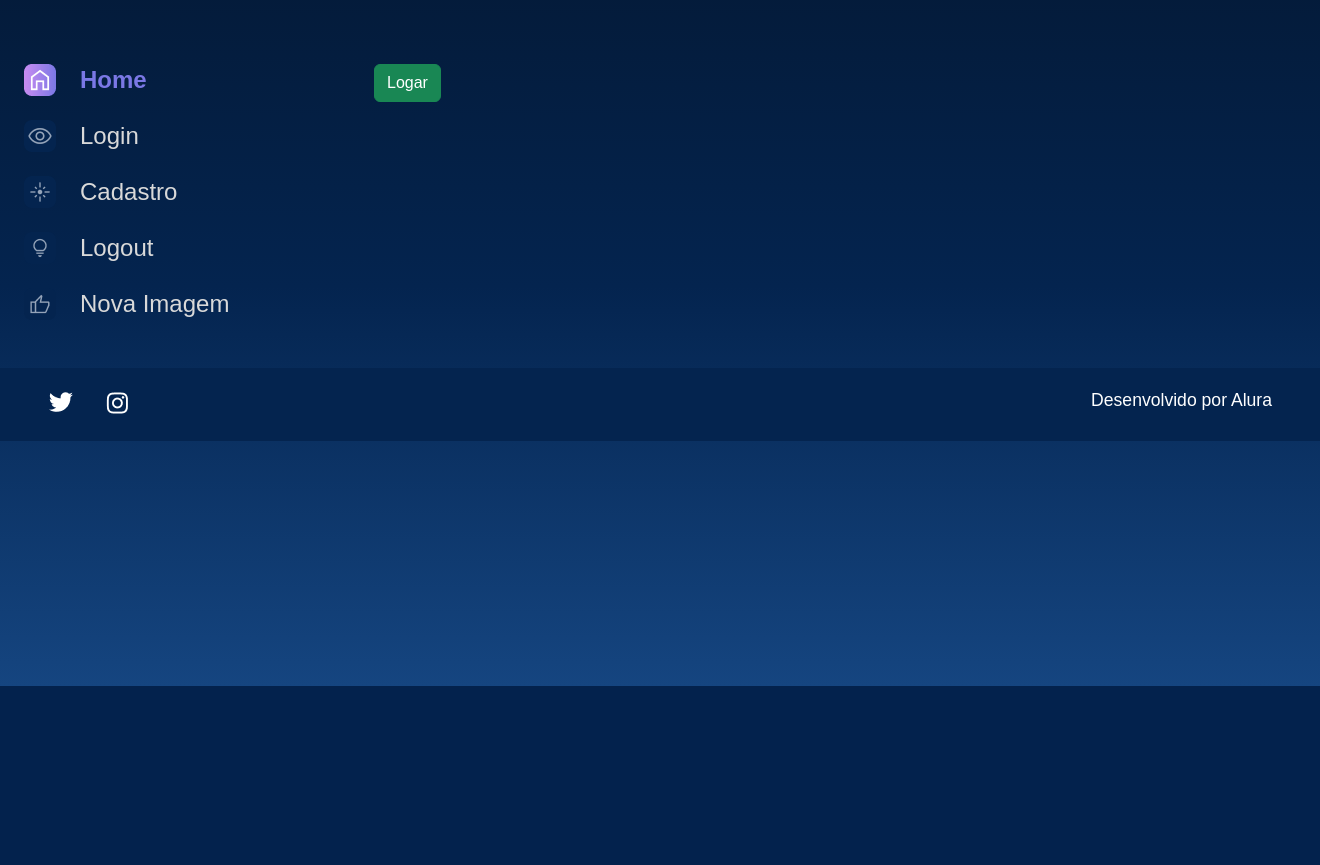
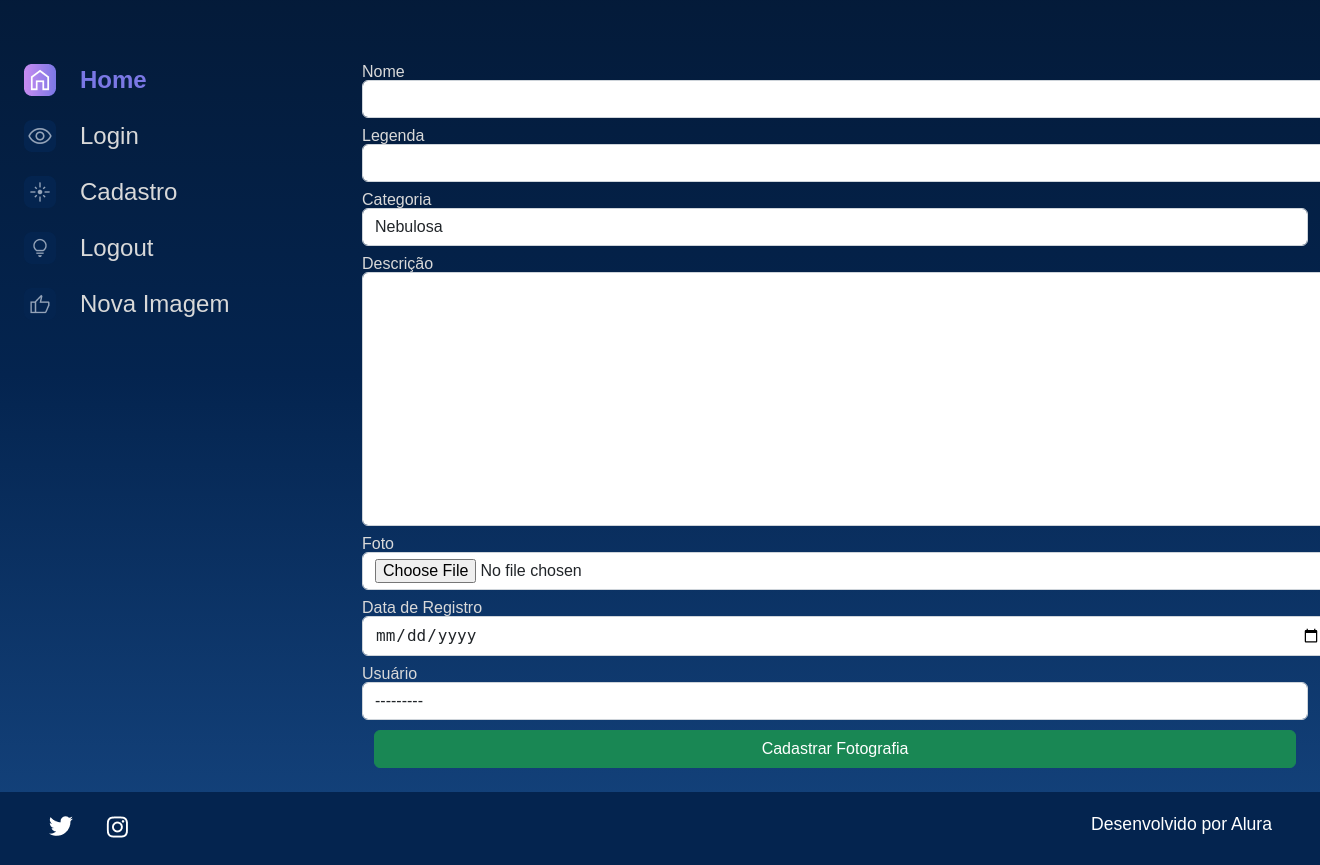
Before and after one commit to renato-figueiredo/alura_space, a Django app: template templates/galeria/nova_imagem.html in a window 1320 px wide; the page is wider, and only the part inside the window is pictured. Shown: the part 114-979 px from the top of that part. Before the commit the page ends 800 px from the top of that part, so only its background shows below. Run offline with Django 5.2, Linux system fonts and the light colour scheme; the template is opened without the code that fills it: values that come from a table or form of the project are taken from there, others are empty.

Commit message:
cadastrar nova fotografia

```diff
--- a/apps/galeria/forms.py
+++ b/apps/galeria/forms.py
@@ -6,6 +6,12 @@ class FotografiaForms(forms.ModelForm):
     class Meta:
         model = Fotografia
         exclude = ['publicada',]
+        labels = {
+            'descricao': 'Descrição',
+            'data_fotografia': 'Data de Registro',
+            'usuario': 'Usuário',
+        }
+
         widgets = {
             'nome': forms.TextInput(attrs={'class': 'form-control'}),
             'legenda': forms.TextInput(attrs={'class': 'form-control'}),
--- a/apps/galeria/models.py
+++ b/apps/galeria/models.py
@@ -17,7 +17,7 @@ class Fotografia(models.Model):
     categoria = models.CharField(max_length=100, choices=OPCOES_CATEGORIA, default='', null=False, blank=False)
     descricao = models.TextField(null=False, blank=False)
     foto = models.ImageField(upload_to='fotos/%Y/%m/%d/', blank=True)
-    publicada = models.BooleanField(default=False)
+    publicada = models.BooleanField(default=True)
     data_fotografia = models.DateTimeField(default=datetime.now, blank=False)
     usuario = models.ForeignKey(
         to=User,
--- a/templates/galeria/nova_imagem.html
+++ b/templates/galeria/nova_imagem.html
@@ -2,7 +2,7 @@
 {% load static %}
 {% block content %}
     <section class="galeria" style="margin-left: 5em">
-        <form action="{% url 'login' %}" method="POST">
+        <form action="{% url 'nova_imagem' %}" method="POST" enctype="multipart/form-data">
             {% csrf_token %}
             <div class="row">
                 {% for field in form.visible_fields %}
@@ -13,7 +13,7 @@
                 {% endfor %}
             </div>
             <div class="col-12 text-center">
-                <button class="btn btn-success col-12" style="padding: top 5px;" type="submit">Logar</button>
+                <button class="btn btn-success col-12" style="padding: top 5px;" type="submit">Cadastrar Fotografia</button>
             </div>
         </form>
     </section>
```
Also changed, not shown: apps/galeria/views.py (+15 -1 lines), apps/galeria/migrations/0008_alter_fotografia_publicada.py (added), setup/static/assets/imagens/galeria/NGC 4414.jpeg (added).
